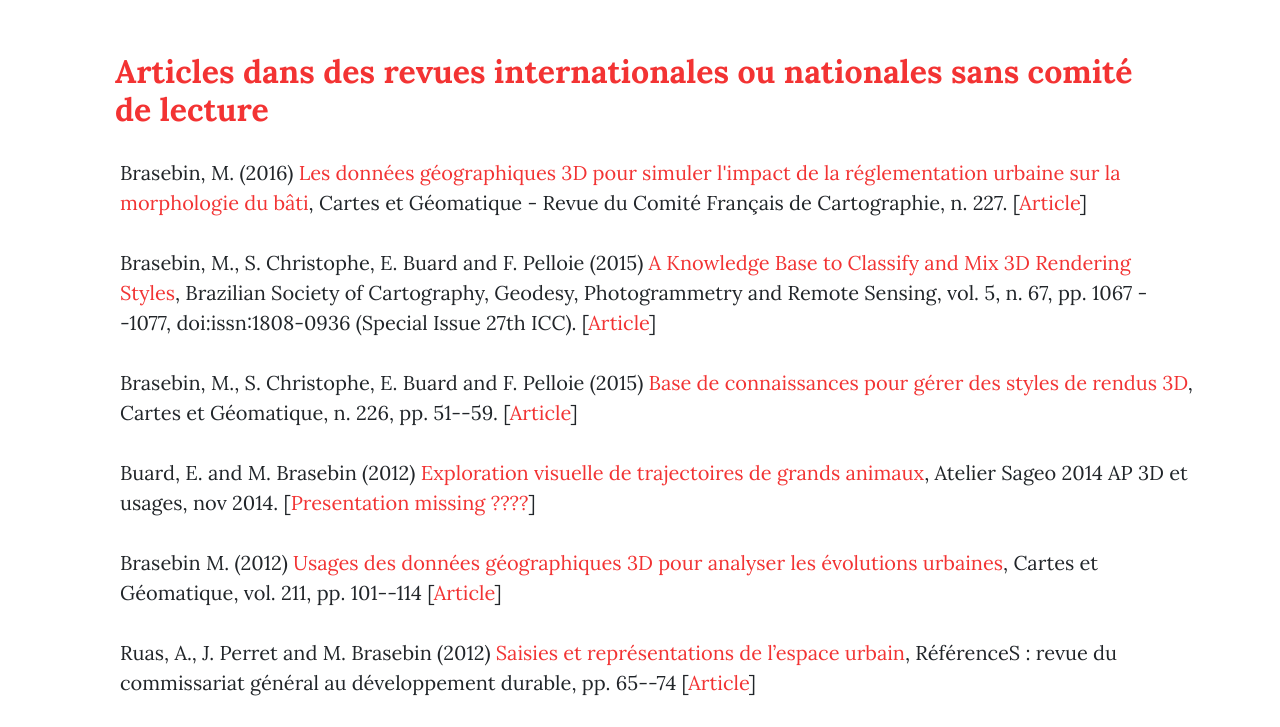
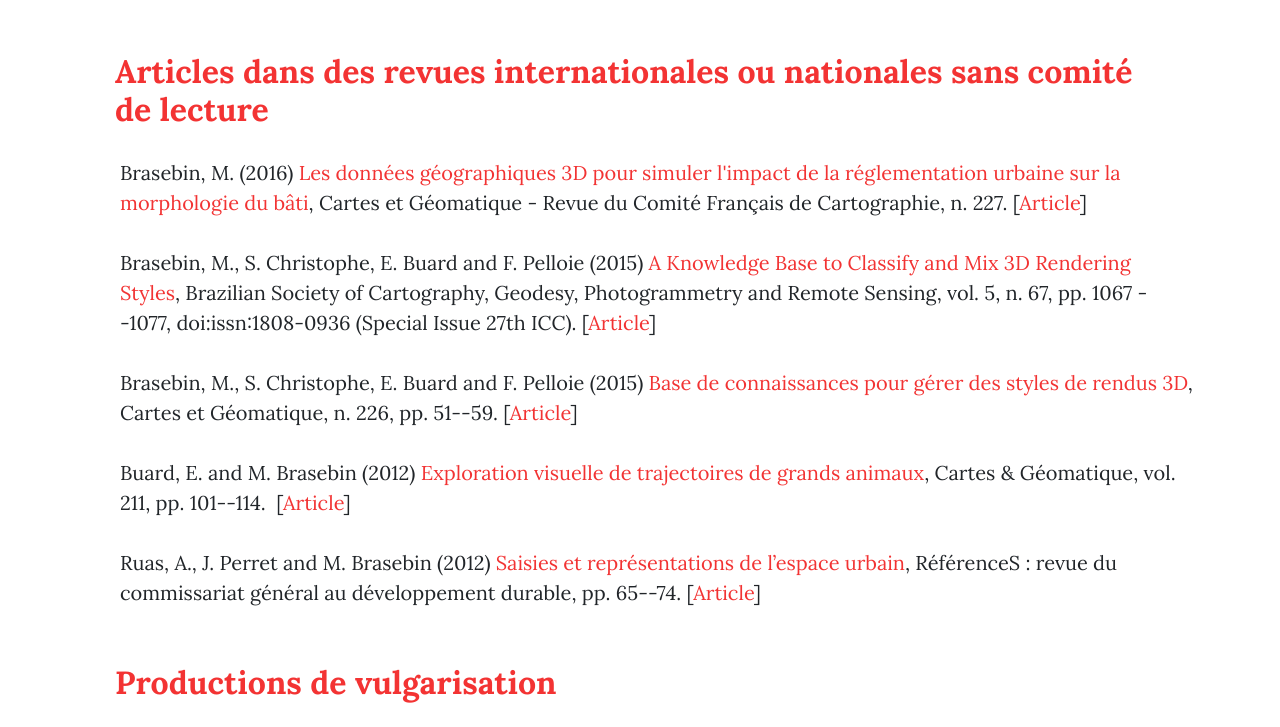
Before and after one commit to mbrasebin/MBrasebin.github.io, a website: page publications.html in a window 1280 px wide. Shown: the part 4419-5146 px from the top of the page. Drawn offline with nearby package versions, Linux system fonts and the light colour scheme.

Commit message:
Update publications

```diff
--- a/publications.html
+++ b/publications.html
@@ -87,13 +87,17 @@
       </div>
       <div>
         <ul>
-          <li class="list-inline-item horizontal_space">Brasebin M., Perret, J., Mustière S., Weber C. (2017) <span class="textcolorred">3D urban data to assess local urban regulation influence</span>, Computers, Environment and Urban Systems, 2017, ISSN 0198-9715, https://doi.org/10.1016/j.compenvurbsys.2017.10.002. [<a href="./publications/2017-CEUS.pdf">Article</a>]
+          <li class="list-inline-item horizontal_space">Brasebin M., Perret, J., Mustière S., Weber C. (2017) <span class="textcolorred">3D urban data to assess local urban regulation influence</span>, Computers, Environment and Urban Systems, 2017, ISSN 0198-9715, https://doi.org/10.1016/j.compenvurbsys.2017.10.002.
+            [<a href="./publications/2017-CEUS.pdf">Article</a>]
           </li>
 
-          <li class="list-inline-item horizontal_space">Brasebin, M., J. Perret, S. Mustière and C. Weber (2016) <span class="textcolorred">A Generic Model to Exploit Urban Regulation Knowledge</span>, ISPRS International Journal of Geo-Information, vol. 5, n. 2, pp. 14, doi:10.3390/ijgi5020014. [<a href="./publications/2016-IJGI.pdf">Article</a>]
+          <li class="list-inline-item horizontal_space">Brasebin, M., J. Perret, S. Mustière and C. Weber (2016) <span class="textcolorred">A Generic Model to Exploit Urban Regulation Knowledge</span>, ISPRS International Journal of Geo-Information, vol. 5, n. 2, pp. 14, doi:10.3390/ijgi5020014.
+            [<a href="./publications/2016-IJGI.pdf">Article</a>]
 
 
-            <li class="list-inline-item horizontal_space">Brasebin, M., J. Perret, S. Mustière and C. Weber (2014) <span class="textcolorred">Simuler les évolutions urbaines à l'aide de données géographiques urbaines 3D</span>, Revue Internationale de Géomatique, vol. 24, n. 2, pp. 159--180. [<a href="./publications/2014-RIG.pdf">Article</a>]
+            <li class="list-inline-item horizontal_space">Brasebin, M., J. Perret, S. Mustière and C. Weber (2014) <span class="textcolorred">Simuler les évolutions urbaines à l'aide de données géographiques urbaines 3D</span>, Revue Internationale de Géomatique, vol. 24, n. 2, pp. 159--180. [
+              <a
+                href="./publications/2014-RIG.pdf">Article</a>]
             </li>
             <li class="list-inline-item"> Brasebin, M., J. Perret and C. Haëck (2011) <span class="textcolorred">Un système d'information géographique 3D pour l'exploration des règles d'urbanisme - application à la constructibilité des bâtiments</span>, Revue Internationale de Géomatique,
               vol. 21, n. 4, pp. 533--556. [<a href="./publications/2011-RIG.pdf">Article</a>] </span>
@@ -111,9 +115,11 @@
             ISPRS Ann. Photogramm. Remote Sens. Spatial Inf. Sci., IV-2-W1, doi:doi:10.5194/isprs-annals-IV-2-W1-83-2016. [<a href="./publications/2016-3DGeoinfo.pdf">Article</a>, <a href="./presentations/2016-3DGeoInfo.pdf">Presentation</a>]
           </li>
 
-          <li class="list-inline-item horizontal_space">Brasebin, M., E. Buard, S. Christophe and F. Pelloie (2015) <span class="textcolorred">A knowledge base to classify and mix 3D rendering styles</span>, 27th International Cartographic Conference (ICC'15), Rio de Janeiro, Brazil., doi:http://www.icc2015.org/abstract,422.html. [<a href="./publications/2015-ICC.pdf">Article</a>, <a href="./publications/2015-ICC.pdf">Presentation</a>]
+          <li class="list-inline-item horizontal_space">Brasebin, M., E. Buard, S. Christophe and F. Pelloie (2015) <span class="textcolorred">A knowledge base to classify and mix 3D rendering styles</span>, 27th International Cartographic Conference (ICC'15), Rio de Janeiro, Brazil., doi:http://www.icc2015.org/abstract,422.html.
+            [<a href="./publications/2015-ICC.pdf">Article</a>, <a href="./publications/2015-ICC.pdf">Presentation</a>]
           </li>
-          <li class="list-inline-item horizontal_space">Brasebin, M., J. Perret and R. Reuillon (2015) <span class="textcolorred">Stochastic Buildings Generation to assist in the design of Right to Build plans</span>, Joint International Geoinformation Conference 2015 - 3D GeoInfo. [<a href="./publications/2016-3DGeoinfo.pdf">Article</a>, <a href="./publications/2016-3DGeoinfo.pdf">Presentation</a>]
+          <li class="list-inline-item horizontal_space">Brasebin, M., J. Perret and R. Reuillon (2015) <span class="textcolorred">Stochastic Buildings Generation to assist in the design of Right to Build plans</span>, Joint International Geoinformation Conference 2015 - 3D GeoInfo. [<a href="./publications/2015-3DGeoInfo.pdf">Article</a>,
+            <a href="./presentations/2015-3DGeoInfo.pdf">Presentation</a>]
           </li>
           <li class="list-inline-item horizontal_space">Meneroux, Y. and M. Brasebin (2015) <span class="textcolorred">Towards a generic method for buildings-parcels vector data adjustement by least squares</span>, 9th International Symposium on Spatial Data Quality (ISSDQ'2015). [<a href="./publications/2015-ISSDQ.pdf">Article</a>]
           </li>
@@ -128,9 +134,11 @@
           </li>
           <li class="list-inline-item horizontal_space">Buard, E. and M. Brasebin (2011) <span class="textcolorred">Visual exploration of large animal trajectories</span>, 25th International Cartographic Conference (ICC'11). [<a href="./publications/2011-ICC-Buard.pdf">Article</a>, <a href="./presentations/2011-ICC.pdf">Presentation</a>]
           </li>
-          <li class="list-inline-item horizontal_space">Brasebin, M., B. Bucher and C. Hoarau (2010) <span class="textcolorred">Enriching a 3D world with synthetic and visible information about the distribution of points of interest</span>, 5th 3D GeoInfo Conference (3DGeo'10). [<a href="./publications/2010-3DGeoInfo.pdf">Article</a>, <a href="./presentations/2010-3DGeoInfo.pdf">Presentation</a>]
+          <li class="list-inline-item horizontal_space">Brasebin, M., B. Bucher and C. Hoarau (2010) <span class="textcolorred">Enriching a 3D world with synthetic and visible information about the distribution of points of interest</span>, 5th 3D GeoInfo Conference (3DGeo'10). [<a href="./publications/2010-3DGeoInfo.pdf">Article</a>,
+            <a href="./presentations/2010-3DGeoInfo.pdf">Presentation</a>]
           </li>
-          <li class="list-inline-item horizontal_space">Brasebin, M. (2009) <span class="textcolorred">GeOxygene: An Open 3D Framework for the Development of Geographic Applications</span>, 12th International Conference on Geographic Information Science (AGILE). [<a href="./publications/2009-Agile-GeOx3D.pdf">Article</a>,  <a href="./presentations/2009-AGILE.pdf">Presentation</a>]
+          <li class="list-inline-item horizontal_space">Brasebin, M. (2009) <span class="textcolorred">GeOxygene: An Open 3D Framework for the Development of Geographic Applications</span>, 12th International Conference on Geographic Information Science (AGILE). [<a href="./publications/2009-Agile-GeOx3D.pdf">Article</a>,
+            <a href="./presentations/2009-AGILE.pdf">Presentation</a>]
           </li>
           <li class="list-inline-item">Bucher, B., M. Brasebin, E. Buard, E. Grosso and S. Mustière (2009) <span class="textcolorred">GeOxygene: built on top of the expertness of the French NMA to host and share advanced GI Science research results</span>, International Opensource
             Geospatial Research Symposium 2009 (OGRS'09). [<a href="./publications/2009-OGRS.pdf">Article</a>]
@@ -148,10 +156,12 @@
       <div>
         <ul>
           <li class="list-inline-item horizontal_space">Brasebin, M., P. Chapron, G. Chérel, M. Leclaire, I. Lokhat, J. Perret and R. Reuillon (2017) <span class="textcolorred">Apports des méthodes d’exploration et de distribution appliquées à la simulation des droits à bâtir</span>, Actes du Colloque
-            International de Géomatique et d'Analyse Spatiale (SAGEO 2017).  [<a href="./publications/2017-Sageo.pdf">Article</a>, <a href="./presentations/2017-SAGEO.pdf">Presentation<a>]
+            International de Géomatique et d'Analyse Spatiale (SAGEO 2017). [<a href="./publications/2017-Sageo.pdf">Article</a>, <a href="./presentations/2017-SAGEO.pdf">Presentation<a>]
           </li>
-          <li class="list-inline-item horizontal_space"> Brasebin, M., J. Perret, S. Mustière and C. Weber (2012) <span class="textcolorred">Simuler les évolutions urbaines à l’aide de données géographiques urbaines 3D</span>, Actes du Colloque International de Géomatique et d'Analyse Spatiale (SAGEO 2012). [<a href="./publications/2012-SAGEO.pdf">Article</a>,  <a href="./publications/2012-SAGEO.pdf">Presentation</a>] </li>
-          <li class="list-inline-item">Brasebin, M., J. Perret and C. Haëck (2010)<span class="textcolorred"> Un système d'information géographique 3D pour l'exploration des règles d'urbanisme</span>, Actes du Colloque International de Géomatique et d'Analyse Spatiale (SAGEO 2010) [<a href="./publications/2010-Sageo.pdf">Article</a>,  <a href="./presentations/2010-SAGEO.pdf">Presentation</a>]</li>
+          <li class="list-inline-item horizontal_space"> Brasebin, M., J. Perret, S. Mustière and C. Weber (2012) <span class="textcolorred">Simuler les évolutions urbaines à l’aide de données géographiques urbaines 3D</span>, Actes du Colloque International de Géomatique et d'Analyse Spatiale (SAGEO 2012). [<a href="./publications/2012-SAGEO.pdf">Article</a>,
+            <a href="./presentations/2012-SAGEO.pdf">Presentation</a>] </li>
+          <li class="list-inline-item">Brasebin, M., J. Perret and C. Haëck (2010)<span class="textcolorred"> Un système d'information géographique 3D pour l'exploration des règles d'urbanisme</span>, Actes du Colloque International de Géomatique et d'Analyse Spatiale (SAGEO 2010) [<a
+              href="./publications/2010-Sageo.pdf">Article</a>, <a href="./presentations/2010-SAGEO.pdf">Presentation</a>]</li>
         </ul>
       </div>
     </div>
@@ -178,9 +188,9 @@
           <li class="list-inline-item horizontal_space">Brasebin, M. (2017) <span class="textcolorred">Usages des données topographiques multi-dimensionnelles pour la simulation des évolutions - Travaux de l’axe de recherche sur les dynamiques spatiales</span>, Conférence GOPRO 2017, ENS - Lyon,
             13 - 14 décembre 2017. [<a href="./presentations/2017-GOPRO.pdf">Presentation</a>]
           </li>
-          <li class="list-inline-item horizontal_space">Brasebin, M. (2015) <span class="textcolorred">PROJEKT E-PLU</span>, TAGUNG CADASTRESUISSE 2015 "GIS – Jetzt 3D!", 10 juin 2015. [<a href="./presentations/2015-EPLU.pdf">Presentation</a>]
+          <li class="list-inline-item horizontal_space">Brasebin, M. (2015) <span class="textcolorred">PROJEKT E-PLU</span>, TAGUNG CADASTRESUISSE 2015 "GIS – Jetzt 3D!", 10 juin 2015. [<a href="./presentations/2015-EPLU-ger.pdf">Presentation</a>]
           </li>
-          <li class="list-inline-item horizontal_space">Brasebin, M. (2015) <span class="textcolorred">Projet e-PLU</span>, Journée du Cadastre Suisse "Maintenant, pensez SIG 3D!", 10 juin 2015. [<a href="./presentations/2015-EPLU-ger.pdf">Presentation</a>]
+          <li class="list-inline-item horizontal_space">Brasebin, M. (2015) <span class="textcolorred">Projet e-PLU</span>, Journée du Cadastre Suisse "Maintenant, pensez SIG 3D!", 10 juin 2015. [<a href="./presentations/2015-EPLU.pdf">Presentation</a>]
           </li>
           <li class="list-inline-item horizontal_space">Brasebin, M. (2014) <span class="textcolorred">Apport des données géographiques 3D fines pour l’évaluation de l’influence de règles d’urbanisme</span>, Atelier Sageo 2014 AP 3D et usages, nov 2014. [<a href="./presentations/2014-SAGEO.pdf">Presentation</a>]</li>
           <li class="list-inline-item horizontal_space">Brasebin, M. (2013) <span class="textcolorred">Les données géographiques 3D pour simuler l’impact de la réglementation urbaine sur la morphologie du bâti</span>, 1er Séminaire de l’Action Prospective SIG 3D, mai 2013. [<a href="./presentations/2013-SAGEO.pdf">Presentation</a>] </li>
@@ -202,8 +212,8 @@
           </li>
           <li class="list-inline-item horizontal_space">Bucher, B., M. Brasebin, E. Buard, E. Grosso, S. Mustière and J. Perret (2012) <span class="textcolorred">GeOxygene: Built on Top of the Expertise of the French NMA to Host and Share Advanced GI Science Research Results</span>, Geospatial Free
             and Open Source Software in the 21st Century, chap. 2, pp. 21--33, Bocher, Erwan and Neteler, Markus Ed., Lecture Notes in Geoinformation and Cartography, Springer Berlin Heidelberg, doi:10.1007/978-3-642-10595-1\_ 2 [<a href="./publications/2012-Bucher.pdf">Article</a>]</li>
-          <li class="list-inline-item horizontal_space">Grosso, E., J. Perret and M. Brasebin (2012) <span class="textcolorred">GEOXYGENE : une plate-forme interopérable pour le développement d'applications géographiques</span>, Développements logiciels en géomatique : innovations et mutualisation, chap. 3, Bénédicte Bucher et Florence Le Ber Ed., Hermès - Lavoisier
-          [<a href="./publications/2012-IGAT.pdf">Article<a>]</li>
+          <li class="list-inline-item horizontal_space">Grosso, E., J. Perret and M. Brasebin (2012) <span class="textcolorred">GEOXYGENE : une plate-forme interopérable pour le développement d'applications géographiques</span>, Développements logiciels en géomatique : innovations et mutualisation,
+            chap. 3, Bénédicte Bucher et Florence Le Ber Ed., Hermès - Lavoisier [<a href="./publications/2012-IGAT.pdf">Article<a>]</li>
           <li class="list-inline-item"> Grosso, E., J. Perret and M. Brasebin (2012) <span class="textcolorred"> GEOXYGENE: an Interoperable Platform for Geographical Application Development</span>, Innovative Software Development in Gis, chap. 3, pp. 67--90, John Wiley \& Sons, doi:10.1002/9781118561928.ch3. [<a href="./publications/2012-Grosso-en.pdf">Article</a>]</li>
         </ul>
       </div>
@@ -222,9 +232,8 @@
             67, pp. 1067 --1077, doi:issn:1808-0936 (Special Issue 27th ICC). [<a href="./publications/2015-Revista.pdf">Article</a>] </li>
           <li class="list-inline-item horizontal_space">Brasebin, M., S. Christophe, E. Buard and F. Pelloie (2015) <span class="textcolorred">Base de connaissances pour gérer des styles de rendus 3D</span>, Cartes et Géomatique, n. 226, pp. 51--59. [<a href="./publications/2015-Carte-Geomatique.pdf">Article</a>]
           </li>
-          <li class="list-inline-item horizontal_space">Buard, E. and M. Brasebin (2012) <span class="textcolorred"> Exploration visuelle de trajectoires de grands animaux</span>, Atelier Sageo 2014 AP 3D et usages, nov 2014. [<a href="./publications/">Presentation missing ????<a>]</li>
-          <li class="list-inline-item horizontal_space">Brasebin M. (2012) <span class="textcolorred">Usages des données géographiques 3D pour analyser les évolutions urbaines</span>, Cartes et Géomatique, vol. 211, pp. 101--114 [<a href="./publications/2012-CFC.pdf">Article</a>]</li>
-          <li class="list-inline-item"> Ruas, A., J. Perret and M. Brasebin (2012) <span class="textcolorred">Saisies et représentations de l’espace urbain</span>, RéférenceS : revue du commissariat général au développement durable, pp. 65--74 [<a href="./publications/2012-CGDD.pdf">Article</a>]</li>
+          <li class="list-inline-item horizontal_space">Buard, E. and M. Brasebin (2012) <span class="textcolorred"> Exploration visuelle de trajectoires de grands animaux</span>, Cartes & Géomatique, vol. 211, pp. 101--114.  [<a href="./publications/2012-CFC.pdf">Article</a>]</li>
+          <li class="list-inline-item"> Ruas, A., J. Perret and M. Brasebin (2012) <span class="textcolorred">Saisies et représentations de l’espace urbain</span>, RéférenceS : revue du commissariat général au développement durable, pp. 65--74. [<a href="./publications/2012-CGDD.pdf">Article</a>]</li>
         </ul>
       </div>
     </div>
@@ -253,7 +262,7 @@
             Quant. [<a href="./publications/2017-Theoquant.pdf">Article</a>]
           </li>
           <li class="list-inline-item horizontal_space">Colomb, M., M. Brasebin, J. Perret and C. Tannier (2017) <span class="textcolorred">Couplage de deux modèles de simulation (MUP-City et SimPLU) pour évaluer l'articulation entre différentes échelles de documents d’urbanisme</span>, 13e Rencontres
-            de Théo Quant , pp. 5. [<a href="./publications/2017-Theoquant.pdf">Presentation</a>]
+            de Théo Quant , pp. 5. [<a href="./presentations/2017-Theoquant.pdf">Presentation</a>]
           </li>
           <li class="list-inline-item horizontal_space">Colomb, M., M. Brasebin, J. Perret and C. Tannier (2017) <span class="textcolorred">Simulation of a realistic residential development with the integration of two existing models</span>, ECTQG 2017.
           </li>
@@ -286,7 +295,7 @@
           <li class="list-inline-item horizontal_space">Brasebin, M., S. Christophe, F. Jacquinod, A. Vinesse and H. Mahon (2016) <span class="textcolorred"> Projet PLU++ : vers un Plan Local d’Urbanisme plus intelligible et plus participatif</span>, Actes du Colloque International de Géomatique
             et d'Analyse Spatiale (SAGEO 2016) (Prix du meilleur poster Sagéo 2016). [<a href="./publications/2016-sageoPLU++.pdf">Article</a>, <a href="./publications/Poster_PLU2PLUS.pdf">Poster<a>] </li>
           <li class="list-inline-item"> Lhomme, S., M. Brasebin, A. Le Guilcher, O. Kaabi, S. Martel and B. Barocca (2016) <span class="textcolorred">Une application SIG pour l'optimisation de la collecte de déchets post-inondation</span>, Actes du Colloque International de Géomatique
-            et d'Analyse Spatiale (SAGEO 2016). [<a href="./presentations/2016-SAGEO-SIGOPT.pdf">Article<a>, <a href="./presentations/2016-SAGEO-SIGOPT.pdf">Poster<a>]</li>
+            et d'Analyse Spatiale (SAGEO 2016). [<a href="./publications/2016-SAGEO-SIGOPT.pdf">Article<a>, <a href="./presentations/2016-SAGEO-SIGOPT.pdf">Poster<a>]</li>
         </ul>
       </div>
     </div>
@@ -300,7 +309,7 @@
       </div>
       <div>
         <ul>
-          <li class="list-inline-item">Brasebin, M., A. Ruas, A. Velten and G. Touya (2008)<span class="textcolorred">Tâche WP4 - Implémentation d'un algorithme de généralisation automatique de bâtiment 3D</span>, Projet TerraNumerica. <a href="./publications/2008-Generalisation.pdf">Article</a></li>
+          <li class="list-inline-item">Brasebin, M., A. Ruas, A. Velten and G. Touya (2008)<span class="textcolorred">Tâche WP4 - Implémentation d'un algorithme de généralisation automatique de bâtiment 3D</span>, Projet TerraNumerica. [<a href="./publications/2008-Generalisation.pdf">Article</a>]</li>
         </ul>
       </div>
     </div>
@@ -313,9 +322,9 @@
       </div>
       <div>
         <ul>
-          <li class="list-inline-item"> Brasebin, M. (2016) <span class="textcolorred"> Simulating surface buildability to assess land prices based on 3D geodata and urban rules</span>, EUROSDR annual repport 2015. <a href="./publications/2016-EuroSDR-Brasebin.pdf">Article</a>
+          <li class="list-inline-item"> Brasebin, M. (2016) <span class="textcolorred"> Simulating surface buildability to assess land prices based on 3D geodata and urban rules</span>, EUROSDR annual repport 2015. [<a href="./publications/2016-EuroSDR-Brasebin.pdf">Article</a>]
           </li>
-          </ul>
+        </ul>
       </div>
     </div>
 
```
